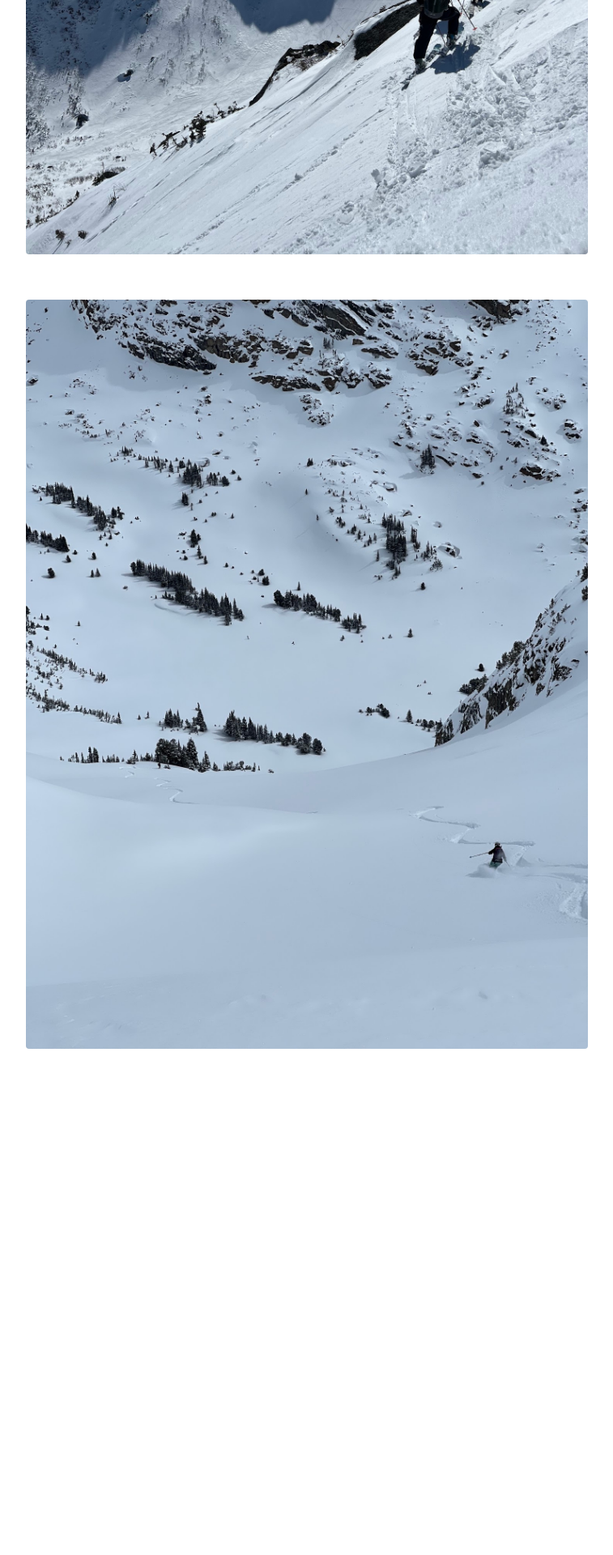
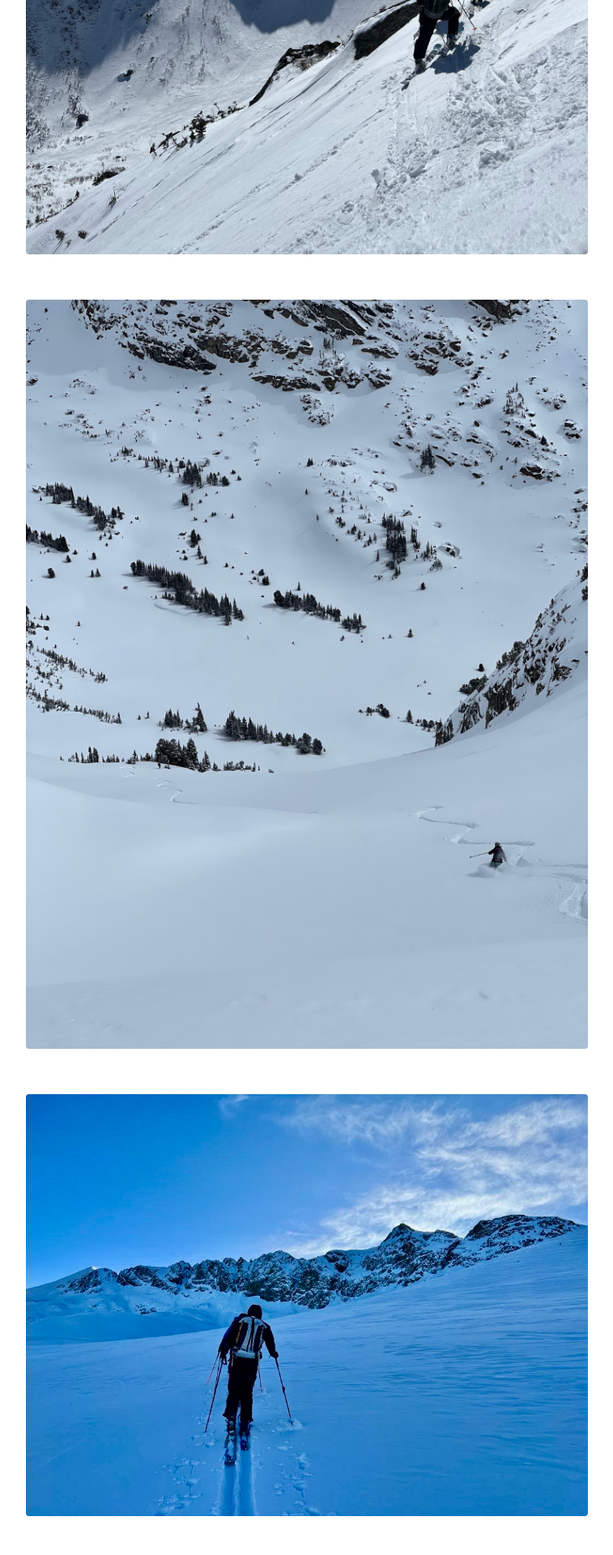
Before and after one commit to ccluett/website, a Jekyll site: the page built from content/avalanche.md, in a window 1280 px wide. Shown: the part 2831-4751 px from the top of the page at 81% size, without its empty margins (261-1018 px from the left). Built offline with Jekyll 4.4.1, drawn with Linux system fonts in a browser that asks for light colours; before the commit the page ends 4174 px from its top, so only the background shows below that.

Commit message:
Update avalanche.md

```diff
--- a/content/avalanche.md
+++ b/content/avalanche.md
@@ -24,6 +24,7 @@ accidents
 
 {% include figure.html img="IMG_7027.jpg" width="100%" %}
 
+{% include figure.html img="IMG_1897.jpg" width="100%" %}
 
 
 <!---
```
